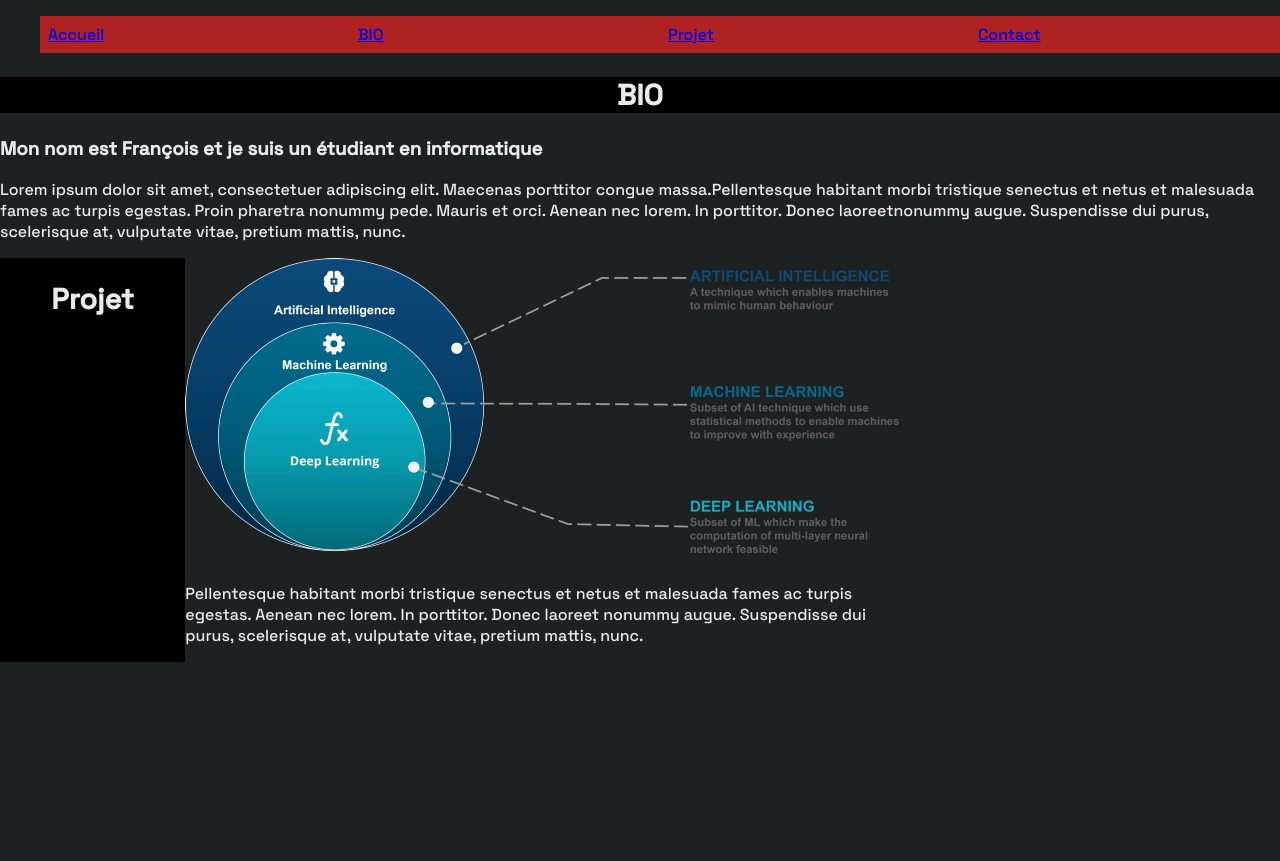
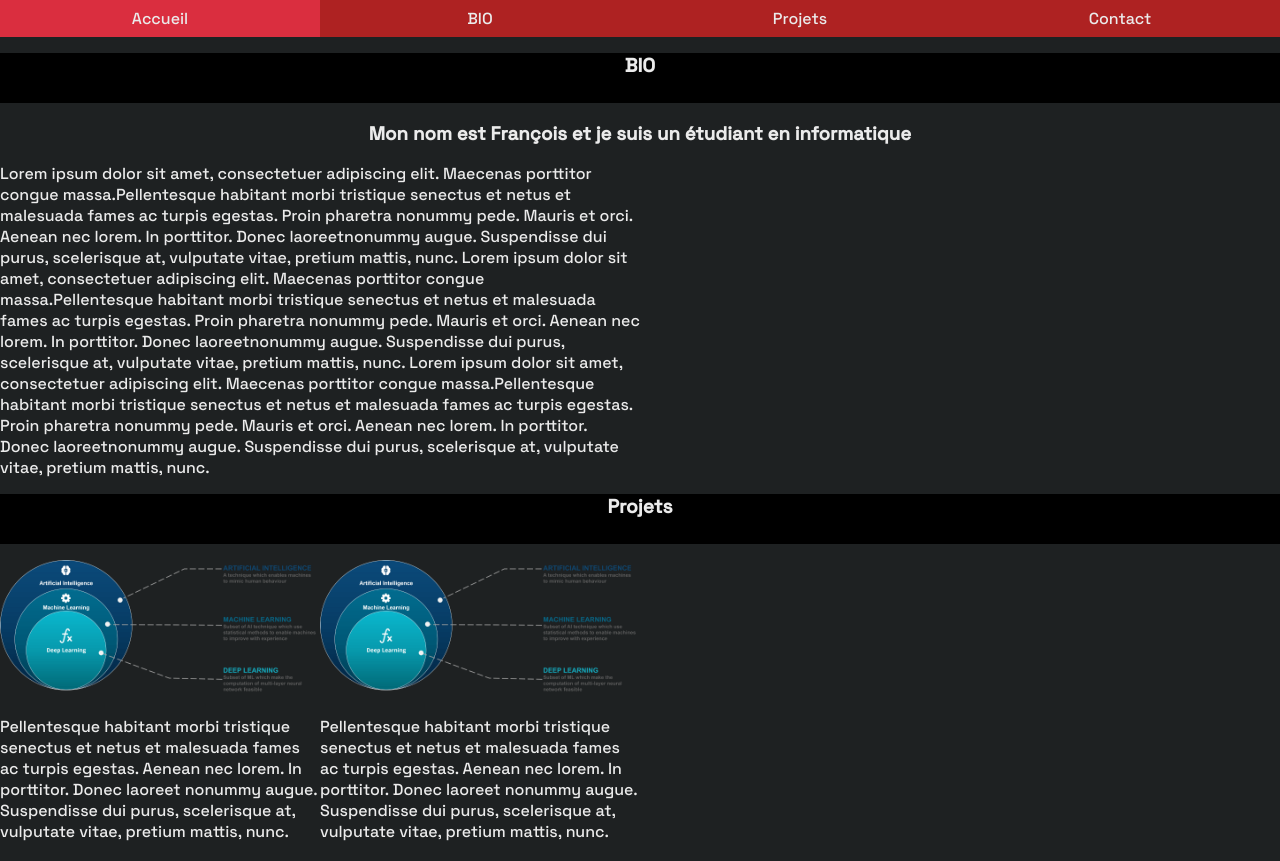
Before and after one commit to FrancoisMorneau/FrancoisMorneau.github.io, a plain HTML site: page index.html in a window 1280 px wide. Shown: the top 861 px of the page. Drawn offline with Linux system fonts and the light colour scheme.

Commit message:
accueil bouton réparé

```diff
--- a/index.html
+++ b/index.html
@@ -1,6 +1,5 @@
 <!DOCTYPE html>
 <html lang="en">
-  <body class="flex-container">
   <head>
     <meta charset="UTF-8" />
     <meta http-equiv="X-UA-Compatible" content="IE=edge" />
@@ -8,17 +7,18 @@
     <title>PORTFOLIO WEB</title>
     <link rel="stylesheet" href="styles/styles.css" />
   </head>
-    <nav>
+  <body id="accueil">
+    <nav class="navbar">
       <ul>
-        <li><a href="#Accueil">Accueil</a></li>
-        <li><a href="#Bio">BIO</a></li>
-        <li><a href="#Projet">Projet</a></li>
-        <li><a href="#Contact">Contact</a></li>
+        <li><a href="#accueil">Accueil</a></li>
+        <li><a href="#bio">BIO</a></li>
+        <li><a href="#projet">Projets</a></li>
+        <li><a href="#contact">Contact</a></li>
       </ul>
     </nav>
     <section>
-      <div class="Biographie"></div>
-      <header><h2 id="Bio">BIO</h2></header>
+      <div class="biographie">
+        <h2 id="bio">BIO</h2>
 
         <h3>Mon nom est François et je suis un étudiant en informatique</h3>
 
@@ -28,23 +28,52 @@
           et netus et malesuada fames ac turpis egestas. Proin pharetra nonummy
           pede. Mauris et orci. Aenean nec lorem. In porttitor. Donec
           laoreetnonummy augue. Suspendisse dui purus, scelerisque at, vulputate
-          vitae, pretium mattis, nunc.
+          vitae, pretium mattis, nunc. Lorem ipsum dolor sit amet, consectetuer
+          adipiscing elit. Maecenas porttitor congue massa.Pellentesque habitant
+          morbi tristique senectus et netus et malesuada fames ac turpis
+          egestas. Proin pharetra nonummy pede. Mauris et orci. Aenean nec
+          lorem. In porttitor. Donec laoreetnonummy augue. Suspendisse dui
+          purus, scelerisque at, vulputate vitae, pretium mattis, nunc. Lorem
+          ipsum dolor sit amet, consectetuer adipiscing elit. Maecenas porttitor
+          congue massa.Pellentesque habitant morbi tristique senectus et netus
+          et malesuada fames ac turpis egestas. Proin pharetra nonummy pede.
+          Mauris et orci. Aenean nec lorem. In porttitor. Donec laoreetnonummy
+          augue. Suspendisse dui purus, scelerisque at, vulputate vitae, pretium
+          mattis, nunc.
         </p>
       </div>
     </section>
-    <section class="Projets">
-      <header><h2 id="Projet">Projet</h2></header>
+    <section>
+      <h2 id="projet">Projets</h2>
+      <div class="projets">
         <div>
-        <img src="images\DeepLearning.png" alt="Diagramme sur l'apprentissage profond">
+          <img
+            src="images\DeepLearning.png"
+            alt="Diagramme sur l'apprentissage profond"
+          />
           <p>
-Pellentesque habitant morbi tristique senectus et netus et malesuada fames ac turpis egestas.
-Aenean nec lorem. In porttitor. Donec laoreet nonummy augue.
-Suspendisse dui purus, scelerisque at, vulputate vitae, pretium mattis, nunc.
+            Pellentesque habitant morbi tristique senectus et netus et malesuada
+            fames ac turpis egestas. Aenean nec lorem. In porttitor. Donec
+            laoreet nonummy augue. Suspendisse dui purus, scelerisque at,
+            vulputate vitae, pretium mattis, nunc.
           </p>
+        </div>
+        <div>
+          <img
+            src="images\DeepLearning.png"
+            alt="Diagramme sur l'apprentissage profond"
+          />
+          <p>
+            Pellentesque habitant morbi tristique senectus et netus et malesuada
+            fames ac turpis egestas. Aenean nec lorem. In porttitor. Donec
+            laoreet nonummy augue. Suspendisse dui purus, scelerisque at,
+            vulputate vitae, pretium mattis, nunc.
+          </p>
+        </div>
       </div>
     </section>
     <footer class="footer">
-      <button><a href="#Contact">Contact</a></button>
+      <button><a href="#contact-form">Contact</a></button>
     </footer>
   </body>
 </html>
--- a/styles/styles.css
+++ b/styles/styles.css
@@ -13,51 +13,80 @@ body {
   font-family: "Space Grotesk", "Sans Serif";
   margin: 0;
 }
-nav {
-  margin: 0;
+
+.navbar {
+  overflow: hidden;
   position: sticky;
+  top: 0;
+  width: 100%;
 }
 
-ul {
+.navbar ul {
   display: grid;
   grid-template-columns: 1fr 1fr 1fr 1fr;
   grid-template-rows: 1;
   list-style: none;
+  margin: 0;
+  padding: 0;
 }
-li {
-  margin: 0;
-}
-li a {
+
+.navbar li a {
   display: block;
   padding: 8px;
-  background-color: #ae2222;
+  background-color: var(--clr-red2);
   margin: 0;
+  text-decoration: none;
+  color: var(--clr-font);
+  text-align: center;
 }
-.Biographie {
+.navbar a:hover {
+  background-color: var(--clr-red);
+}
+.biographie {
   text-align: center, justify;
   text-decoration: none;
 }
-.Projets {
+.biographie h3 {
+  text-align: center;
+}
+.biographie p {
+  width: 50vw;
+  align-self: center;
+}
+.projets {
   display: grid;
+  grid-template-areas:
+    "image1 image2 image3 image4"
+    "text1 text2 text3 text4"
+    "text5 text6 text7 text8";
   grid-template-columns: 1fr 1fr 1fr 1fr;
   grid-template-rows: 1fr 1fr 1fr;
   text-align: center, justify;
   text-decoration: none;
+  align-items: center;
 }
-.projets header {
+.projets img {
+  width: 100%;
+  height: auto;
+}
+.projet1 {
+  grid-area: image1;
+}
+.projet1 p {
+  grid-area: text1;
+}
+.projet2 img {
+  grid-area: image2;
+}
+.projet2 p {
+  grid-area: text2;
+}
+.footer {
+  bottom: 0;
+}
+h2 {
   background-color: black;
   font-size: larger;
   text-align: center;
-  grid-row: 1;
+  height: 50px;
 }
-.projets img {
-  grid-area: row 2;
-}
-.footer {
-  flex-flow: row, wrap;
-}
-header {
-  background-color: black;
-  font-size: larger;
-  text-align: center;
-}
```
Lines whose indentation alone changed are shown as unchanged.
